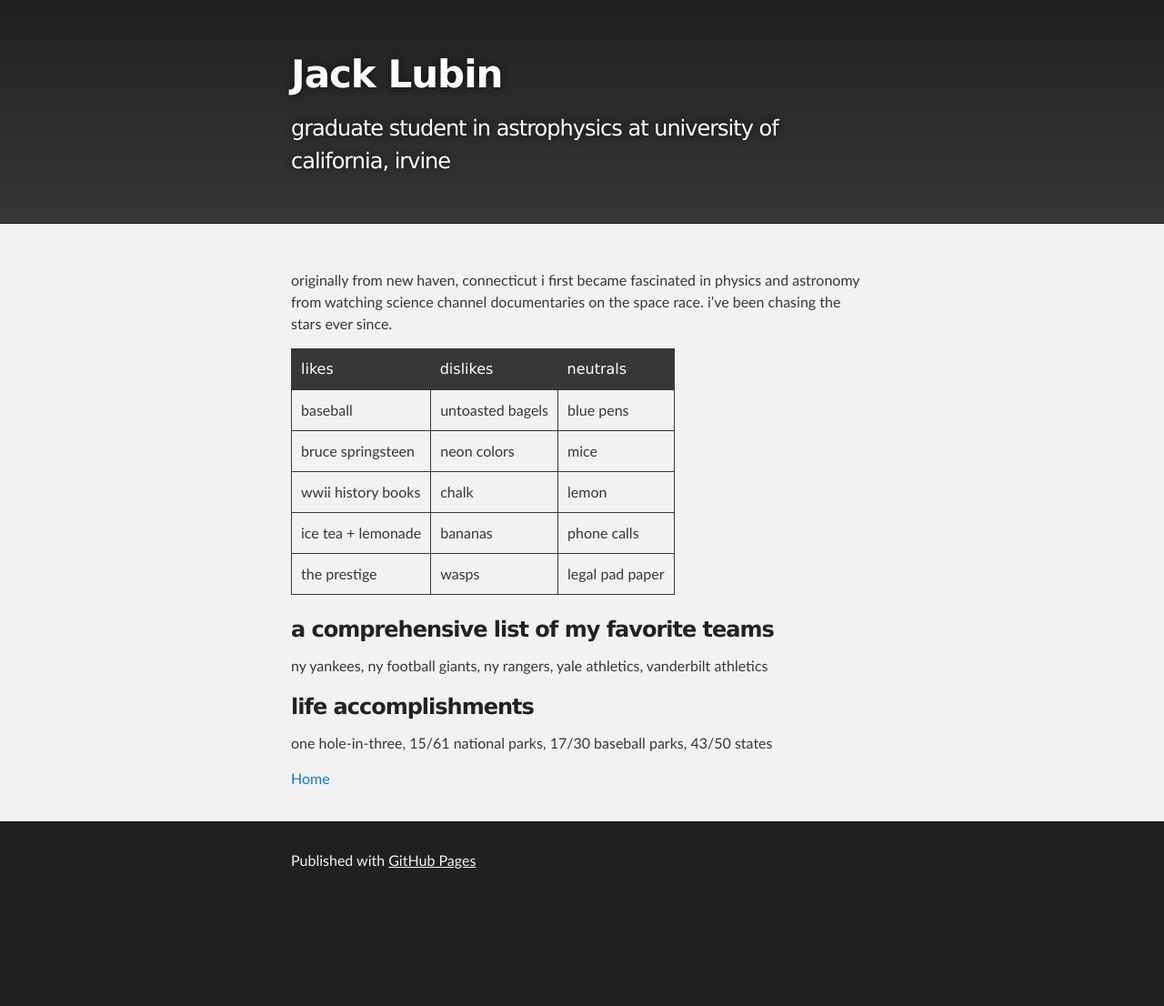
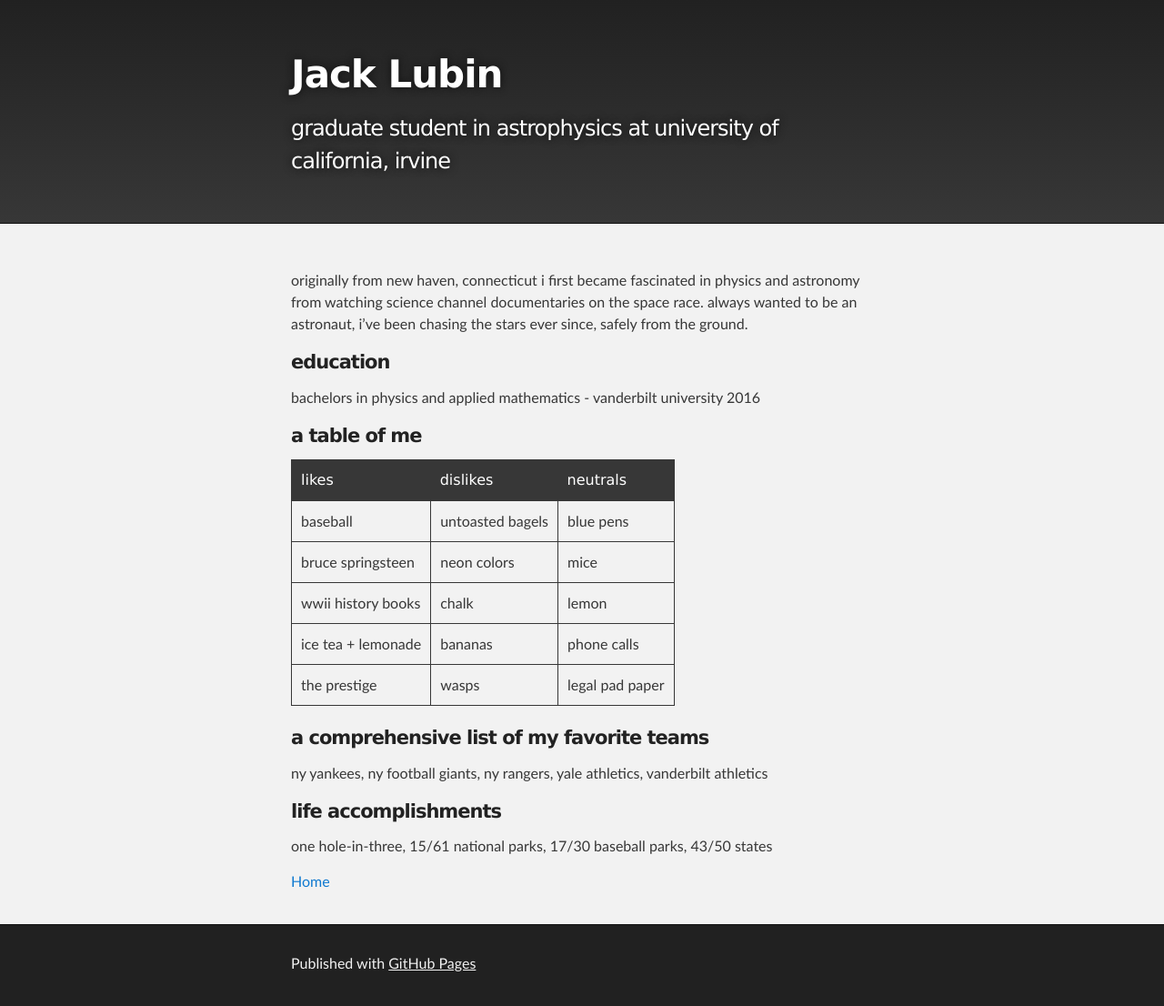
Before and after one commit to jluby127/jluby127.github.io, a Jekyll site: the page built from aboutme.md, in a window 1280 px wide. Shown: the whole page at 91% size. Built offline with Jekyll 4.4.1, drawn with Linux system fonts in a browser that asks for light colours; our own code applies the rules of GitHub Pages for plain Markdown files; before the commit the page ends 993 px from its top, so only the background shows below that.

Commit message:
Update aboutme.md

```diff
--- a/aboutme.md
+++ b/aboutme.md
@@ -1,7 +1,13 @@
 originally from new haven, connecticut i first became fascinated in physics and astronomy
-from watching science channel documentaries on the space race. i've been chasing the stars ever since.
+from watching science channel documentaries on the space race. always wanted to be
+an astronaut, i've been chasing the stars ever since, safely from the ground.
+
+#### education
+
+bachelors in physics and applied mathematics - vanderbilt university 2016
 
 
+#### a table of me
 
 |          likes          |     dislikes      |    neutrals     |
 |:------------------------|:------------------|:----------------|
@@ -13,11 +19,11 @@ from watching science channel documentaries on the space race. i've been chasing
 
 
 
-### a comprehensive list of my favorite teams
+#### a comprehensive list of my favorite teams
 
 ny yankees, ny football giants, ny rangers, yale athletics, vanderbilt athletics
 
-### life accomplishments
+#### life accomplishments
 
 one hole-in-three, 15/61 national parks, 17/30 baseball parks, 43/50 states
 
```
